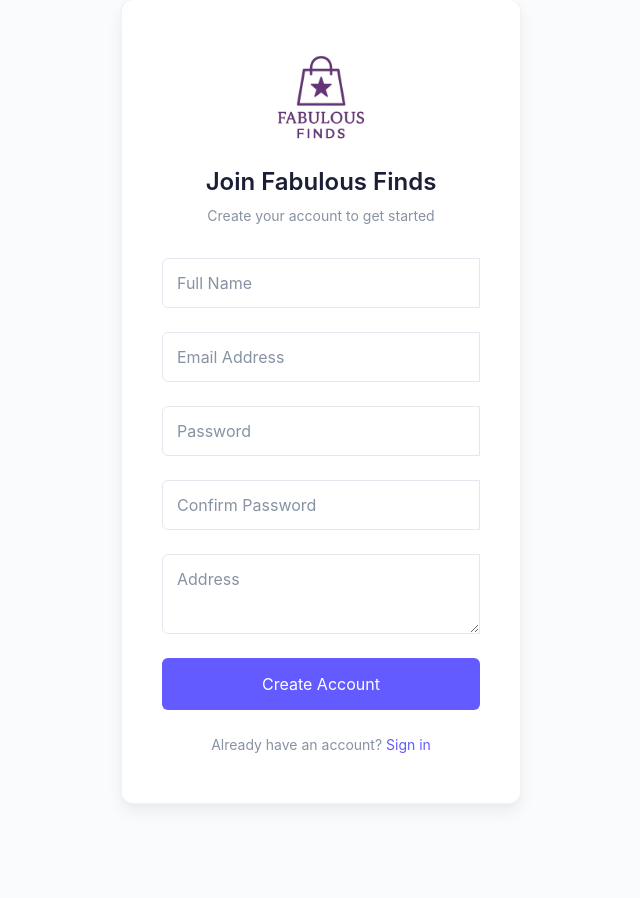
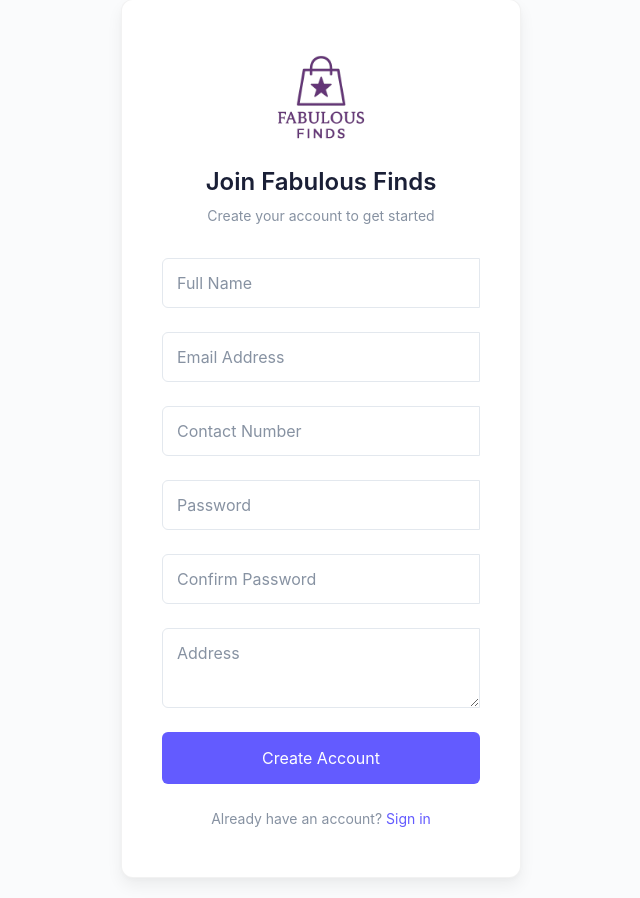
Before and after one commit to derickbriones/Fabulous_Finds, a PHP site: page /register.php in a window 1280 px wide. Shown: the part 21-919 px from the top of the page, without its empty margins (319-959 px from the left). Before the commit the page ends 845 px from the top, so only its background shows below. Run offline with PHP 8.4, Linux system fonts and the light colour scheme.

Commit message:
Update register.php

```diff
--- a/register.php
+++ b/register.php
@@ -5,7 +5,7 @@ session_start();
 // Variables for messages and form data
 $error = '';
 $success = '';
-$name = $email = $address = '';
+$name = $email = $address = $contact_no = '';
 
 // Process form when submitted
 if ($_SERVER['REQUEST_METHOD'] == 'POST') {
@@ -15,9 +15,10 @@ if ($_SERVER['REQUEST_METHOD'] == 'POST') {
     $password = $_POST['password'] ?? '';
     $confirm_password = $_POST['confirm_password'] ?? '';
     $address = $_POST['address'] ?? '';
+    $contact_no = $_POST['contact_no'] ?? '';
 
     // Validate user input
-    if (empty($name) || empty($email) || empty($password) || empty($confirm_password) || empty($address)) {
+    if (empty($name) || empty($email) || empty($password) || empty($confirm_password) || empty($address) || empty($contact_no)) {
         $error = 'All fields are required!';
     } elseif ($password !== $confirm_password) {
         $error = 'Passwords do not match!';
@@ -39,15 +40,15 @@ if ($_SERVER['REQUEST_METHOD'] == 'POST') {
                 $hashed_password = password_hash($password, PASSWORD_DEFAULT);
 
                 // Insert new user into database
-                $stmt = $pdo->prepare("INSERT INTO user (Name, Email, Password, Address) VALUES (?, ?, ?, ?)");
-                $stmt->execute([$name, $email, $hashed_password, $address]);
+                $stmt = $pdo->prepare("INSERT INTO user (Name, Email, Password, Address, ContactNo) VALUES (?, ?, ?, ?, ?)");
+                $stmt->execute([$name, $email, $hashed_password, $address, $contact_no]);
 
                 // Success message
                 $success = 'Registration successful! You can now login.';
 
                 // Reset form fields after successful registration
                 if ($success) {
-                    $name = $email = $address = '';
+                    $name = $email = $address = $contact_no = '';
                 }
             }
 
@@ -110,6 +111,13 @@ if ($_SERVER['REQUEST_METHOD'] == 'POST') {
                     <span class="input-border"></span>
                 </div>
 
+                <!-- Contact Number input -->
+                <div class="input-group">
+                    <input type="tel" id="contact_no" name="contact_no" required placeholder=" " value="<?php echo htmlspecialchars($contact_no); ?>">
+                    <label for="contact_no"> Contact Number </label>
+                    <span class="input-border"></span>
+                </div>
+
                 <!-- Password input -->
                 <div class="input-group">
                     <input type="password" id="password" name="password" required placeholder=" ">
@@ -134,15 +142,6 @@ if ($_SERVER['REQUEST_METHOD'] == 'POST') {
                 <!-- Submit button with loading spinner -->
                 <button type="submit" class="submit-btn">
                     <span class="btn-text"> Create Account </span>
-                    <div class="btn-loader">
-                        <!-- Loading spinner SVG -->
-                        <svg width="18" height="18" viewBox="0 0 18 18" fill="none">
-                            <circle cx="9" cy="9" r="7" stroke="currentColor" stroke-width="2" opacity="0.25"/>
-                            <path d="M16 9a7 7 0 01-7 7" stroke="currentColor" stroke-width="2" stroke-linecap="round">
-                            <animateTransform attributeName="transform" type="rotate" dur="1s" values="0 9 9;360 9 9" repeatCount="indefinite"/>
-                            </path>
-                        </svg>
-                    </div>
                 </button>
             </form>
 
```
